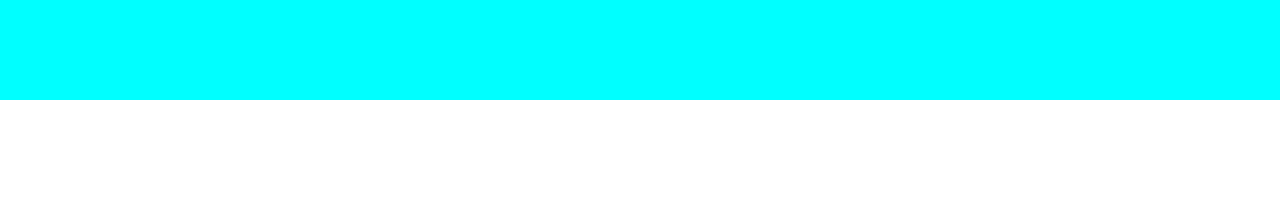
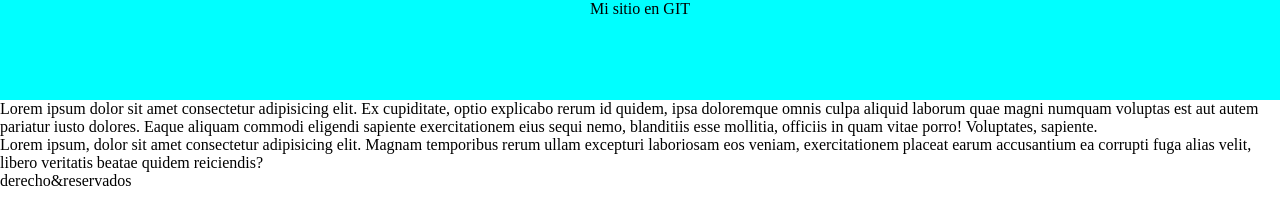
Before and after one commit to 16Lucas16/prueba1git, a plain HTML site: page index.html in a window 1280 px wide. Drawn offline with Linux system fonts and the light colour scheme.

Commit message:
cambio en la rama2

```diff
--- a/index.html
+++ b/index.html
@@ -9,7 +9,18 @@
 </head>
 
 <body>
-    <header></header>
+    <header>Mi sitio en GIT</header>
+
+    <p>Lorem ipsum dolor sit amet consectetur adipisicing elit. Ex cupiditate, optio explicabo rerum id quidem, ipsa doloremque omnis culpa aliquid laborum quae magni numquam voluptas est aut autem pariatur iusto dolores. Eaque aliquam commodi eligendi sapiente exercitationem eius sequi nemo, blanditiis esse mollitia, officiis in quam vitae porro! Voluptates, sapiente.</p>
+
+    <section>
+        <p>Lorem ipsum, dolor sit amet consectetur adipisicing elit. Magnam temporibus rerum ullam excepturi laboriosam eos veniam, exercitationem placeat earum accusantium ea corrupti fuga alias velit, libero veritatis beatae quidem reiciendis?</p>
+    </section>
+
+    <footer>
+        derecho&reservados
+    </footer>
+
 </body>
 
 </html>
```
